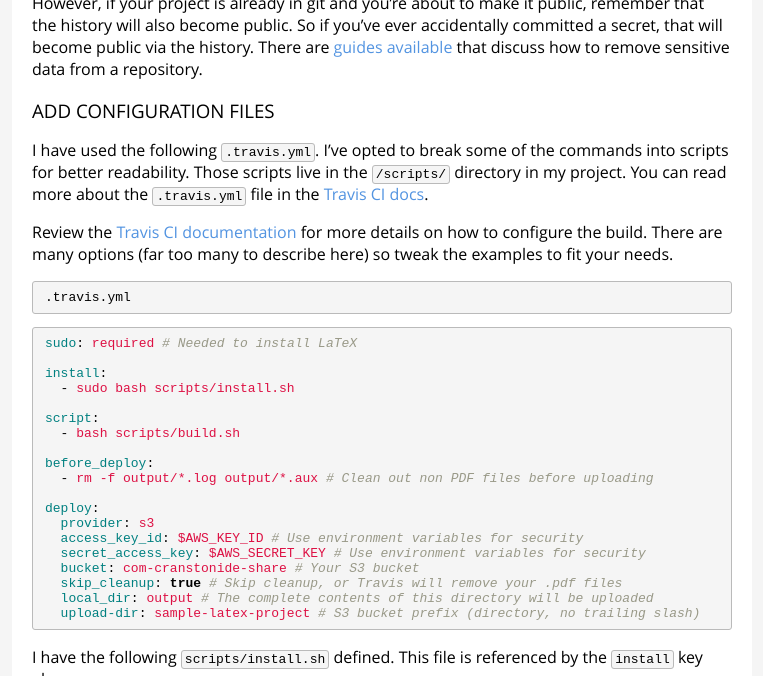
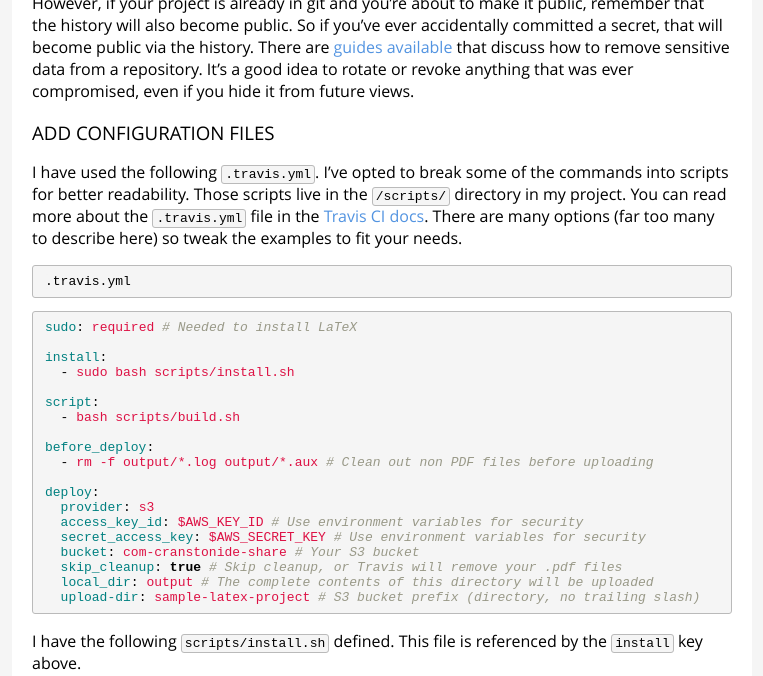
Before and after one commit to mide/mide.io, a Jekyll site: the page built from _posts/2017-03-04-automatic-publish-latex.md, in a window 1280 px wide and 900 px high, scrolled down 1958 px, cut to the strip 224-900 px from the top of the window. Shown: the whole strip, without its empty margins (258-1021 px from the left). Built offline with Jekyll 4.4.1, drawn with Linux system fonts in a browser that asks for light colours; some web fonts are replaced; Markdown is read by kramdown in place of the engine named in the settings; the table of contents is made by our own code.

Commit message:
Grammar cleanup of post

````diff
--- a/_posts/2017-03-04-automatic-publish-latex.md
+++ b/_posts/2017-03-04-automatic-publish-latex.md
@@ -83,13 +83,11 @@
 
 [![Rocket.Chat Logo](https://assets.mide.io/blog/2017-03-04/github-new-repo.png)](https://assets.mide.io/blog/2017-03-04/github-new-repo.png)
 
-However, if your project is already in git and you're about to make it public, remember that the history will also become public. So if you've ever accidentally committed a secret, that will become public via the history. There are [guides available](https://help.github.com/articles/removing-sensitive-data-from-a-repository/) that discuss how to remove sensitive data from a repository.
+However, if your project is already in git and you're about to make it public, remember that the history will also become public. So if you've ever accidentally committed a secret, that will become public via the history. There are [guides available](https://help.github.com/articles/removing-sensitive-data-from-a-repository/) that discuss how to remove sensitive data from a repository. It's a good idea to rotate or revoke anything that was ever compromised, even if you hide it from future views.
 
 ### Add Configuration Files
 
-I have used the following `.travis.yml`. I've opted to break some of the commands into scripts for better readability. Those scripts live in the `/scripts/` directory in my project. You can read more about the `.travis.yml` file in the [Travis CI docs](https://docs.travis-ci.com/).
-
-Review the [Travis CI documentation](https://docs.travis-ci.com/) for more details on how to configure the build. There are many options (far too many to describe here) so tweak the examples to fit your needs.
+I have used the following `.travis.yml`. I've opted to break some of the commands into scripts for better readability. Those scripts live in the `/scripts/` directory in my project. You can read more about the `.travis.yml` file in the [Travis CI docs](https://docs.travis-ci.com/). There are many options (far too many to describe here) so tweak the examples to fit your needs.
 
 ```
 .travis.yml
````
